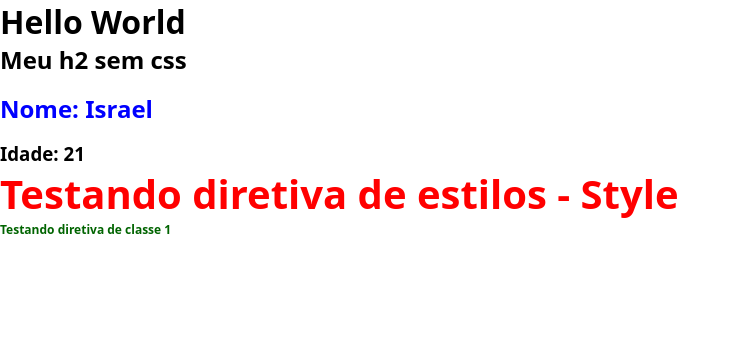
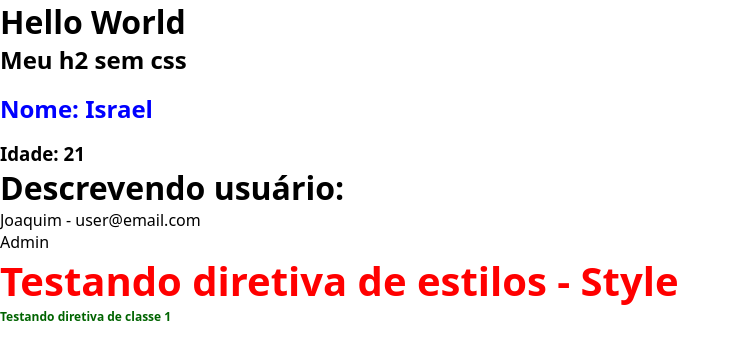
Before and after one commit to israelsilva282/Study-Angular, an Angular app: page / in a window 1280 px wide. Shown: the top 360 px of the page, without its empty margins (0-740 px from the left). Built offline with nearby package versions, Linux system fonts and the light colour scheme.

Commit message:
Consertado algumas configurações

```diff
--- a/src/app/app.component.html
+++ b/src/app/app.component.html
@@ -1,4 +1,5 @@
 <h1>Hello World</h1>
 <h2>Meu h2 sem css</h2>
 <app-first-component />
+<app-parent-data [user]="userData" [name]="userName"></app-parent-data>
 <app-directives />
--- a/src/app/app.component.ts
+++ b/src/app/app.component.ts
@@ -1,10 +1,18 @@
+
 import { Component } from '@angular/core';
 
 @Component({
   selector: 'app-root',
   templateUrl: './app.component.html',
-  styleUrls: ['./app.component.css']
+  styleUrls: ['./app.component.css'],
 })
 export class AppComponent {
-  title = 'studyangular';
+  userData = {
+    email: 'user@email.com',
+    role: 'Admin',
+  };
+
+  userName = 'Joaquim';
+
+  title = 'teoria';
 }
--- a/src/app/app.module.ts
+++ b/src/app/app.module.ts
@@ -4,12 +4,14 @@ import { BrowserModule } from '@angular/platform-browser';
 import { AppRoutingModule } from './app-routing.module';
 import { AppComponent } from './app.component';
 import { FirstComponentComponent } from './components/first-component/first-component.component';
+import { ParentDataComponent } from './components/parent-data/parent-data.component';
 import { DirectivesComponent } from './components/directives/directives.component';
 
 @NgModule({
   declarations: [
     AppComponent,
     FirstComponentComponent,
+    ParentDataComponent,
     DirectivesComponent
   ],
   imports: [
--- a/src/app/components/parent-data/parent-data.component.html
+++ b/src/app/components/parent-data/parent-data.component.html
@@ -1,2 +1,3 @@
-<p>Descrevendo usuário:</p>
-<p>Nome: {{ name }}</p>
+<h1>Descrevendo usuário:</h1>
+<p>{{ name }} - {{ user.email }}</p>
+<p>{{ user.role }}</p>
--- a/src/app/components/parent-data/parent-data.component.ts
+++ b/src/app/components/parent-data/parent-data.component.ts
@@ -1,10 +1,15 @@
-import { Component, Input } from '@angular/core';
+import { Component, OnInit, Input } from '@angular/core';
 
 @Component({
   selector: 'app-parent-data',
   templateUrl: './parent-data.component.html',
-  styleUrls: ['./parent-data.component.css']
+  styleUrls: ['./parent-data.component.css'],
 })
-export class ParentDataComponent {
-@Input() name: string ='';
+export class ParentDataComponent implements OnInit {
+  @Input() user!: { email: string; role: string };
+  @Input() name: string = '';
+
+  constructor() {}
+
+  ngOnInit(): void {}
 }
```
